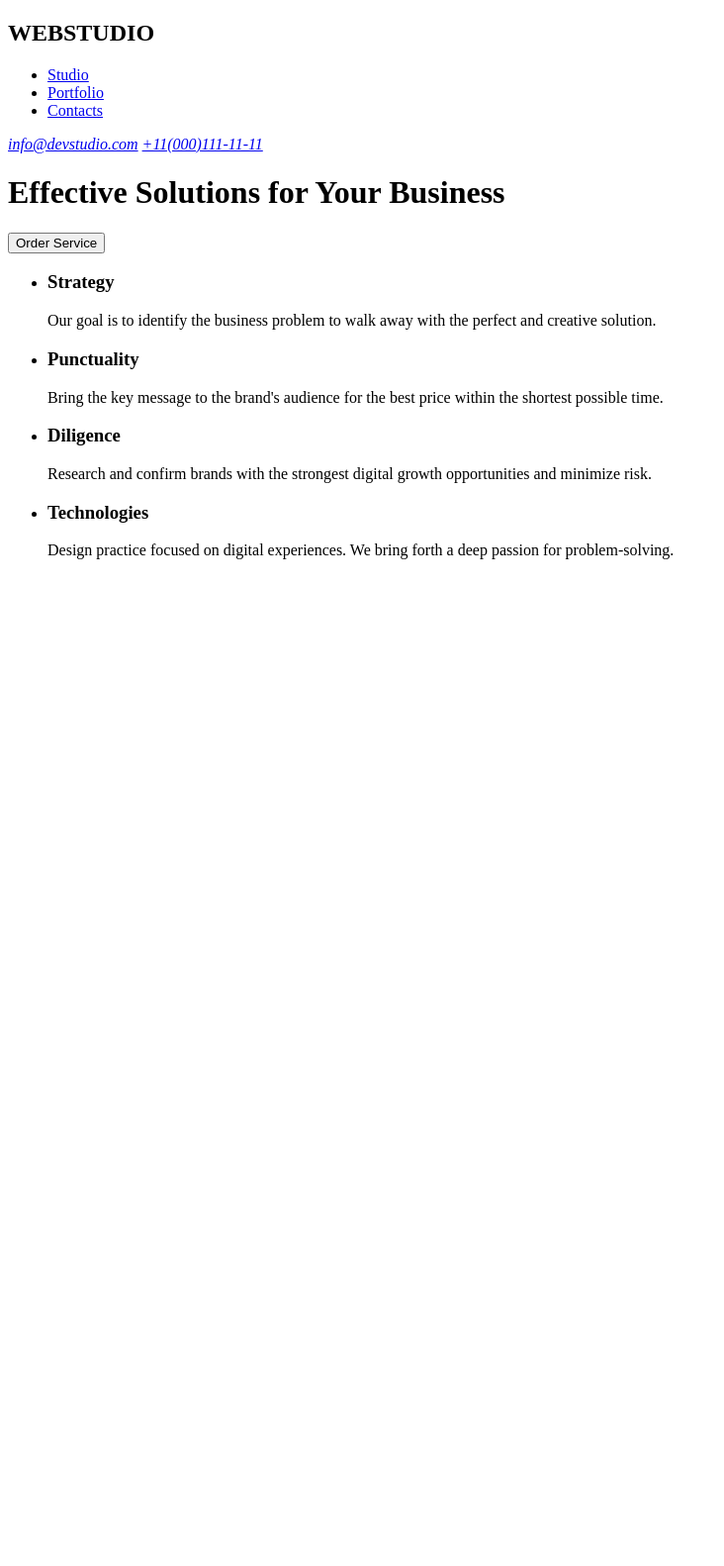
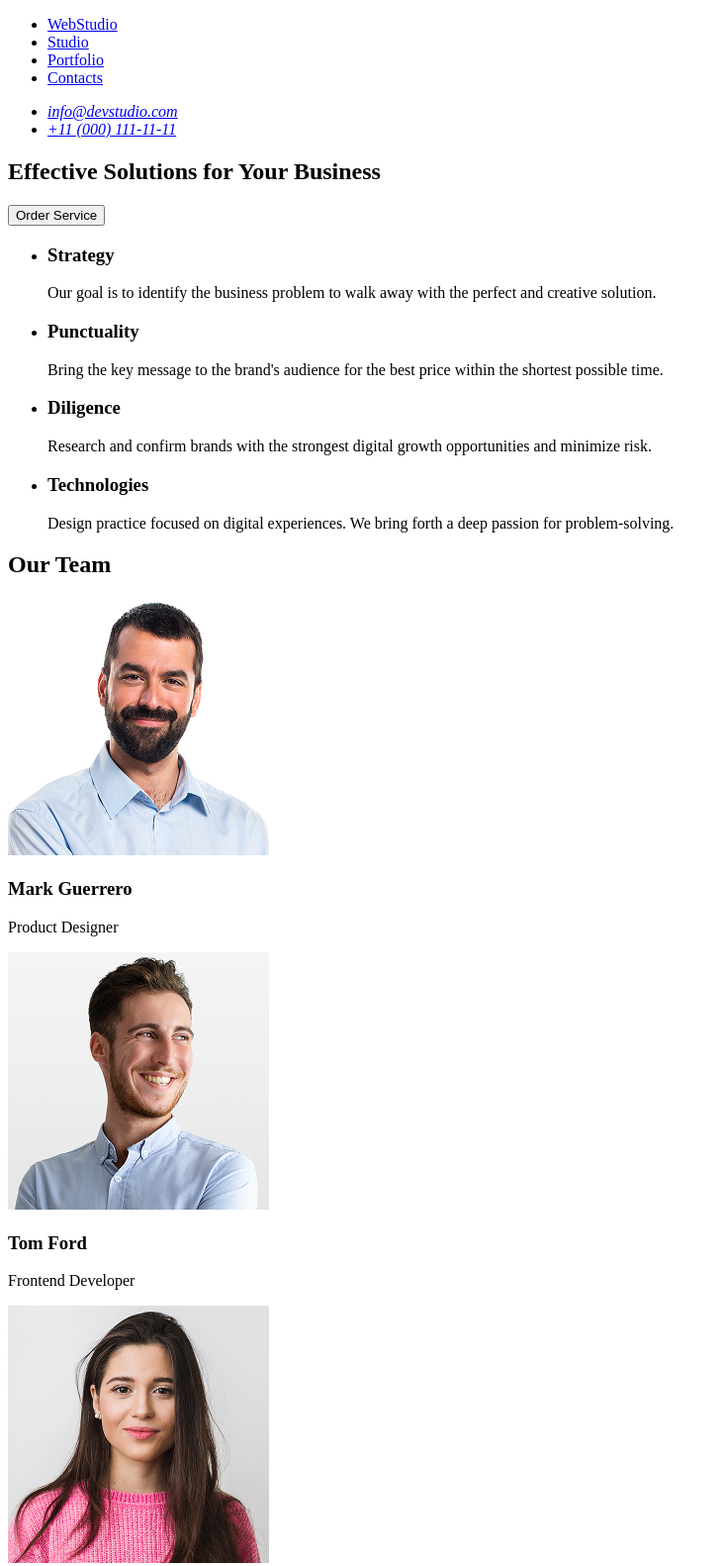
Before and after one commit to KaterynaBlinova-1995/goit-markup-hw-01, a plain HTML site: page index.html in a window 1280 px wide. Shown: the top 1582 px of the page at 99% size, without its empty margins (0-732 px from the left). Before the commit the page ends 800 px from the top, so only its background shows below. Drawn offline with Linux system fonts and the light colour scheme.

Commit message:
last changes in index file

```diff
--- a/index.html
+++ b/index.html
@@ -7,22 +7,29 @@
   </head>
   <body>
     <header>
-      <h2>WEBSTUDIO</h2>
       <nav>
         <ul>
-          <li><a href="#">Studio</a></li>
-          <li><a href="#">Portfolio</a></li>
-          <li><a href="#">Contacts</a></li>
+          <li><a href="./index.html">WebStudio</a></li>
+
+          <li><a href="./index.html">Studio</a></li>
+
+          <li><a href="./index.html">Portfolio</a></li>
+
+          <li><a href="./index.html">Contacts</a></li>
         </ul>
       </nav>
       <address>
-        <a href="info@devstudio.com">info@devstudio.com</a>
-        <a href="+11(000)111-11-11">+11(000)111-11-11</a>
+        <ul>
+          <li><a href="mailto:info@devstudio.com">info@devstudio.com</a></li>
+          <li><a href="tel:+110001111111">+11 (000) 111-11-11</a></li>
+        </ul>
       </address>
     </header>
     <main>
-      <h1>Effective Solutions for Your Business</h1>
-      <button type="button">Order Service</button>
+      <section>
+        <h1>Effective Solutions for Your Business</h1>
+        <button type="button">Order Service</button>
+      </section>
       <section>
         <ul>
           <li>
@@ -55,6 +62,29 @@
           </li>
         </ul>
       </section>
+      <section>
+        <h2>Our Team</h2>
+
+        <img src="./images/mark.jpg" alt="Mark Guerrero" width="264" />
+        <h3>Mark Guerrero</h3>
+        <p>Product Designer</p>
+        <img src="./images/tom.jpg" alt="Tom Ford" width="264" />
+        <h3>Tom Ford</h3>
+        <p>Frontend Developer</p>
+        <img src="./images/camila.jpg" alt="Camila Garcia" width="264" />
+        <h3>Camila Garcia</h3>
+        <p>Marketing</p>
+        <img src="./images/daniel.jpg" alt="Daniel Wilson" width="264" />
+        <h3>Daniel Wilson</h3>
+        <p>UI Designer</p>
+      </section>
     </main>
+    <footer>
+      <a href="./index.html">WebStudio</a>
+      <p>
+        Increase the flow of customers and sales for your business with digital
+        marketing & growth solutions.
+      </p>
+    </footer>
   </body>
 </html>
```
